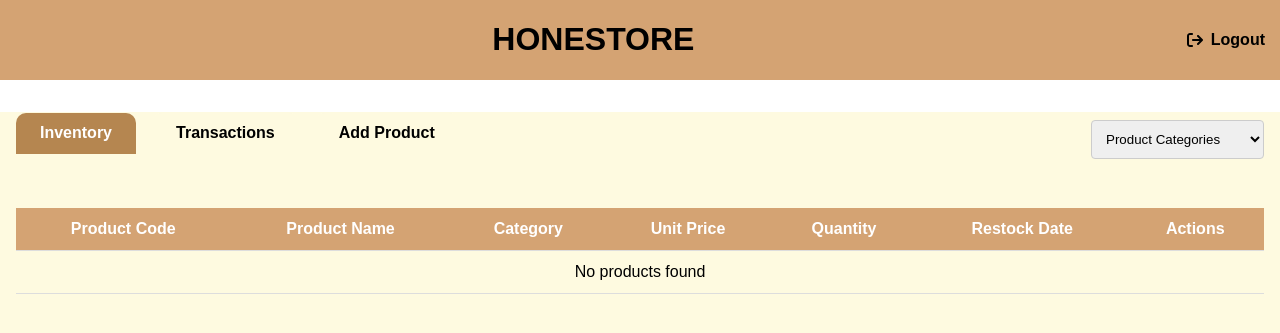
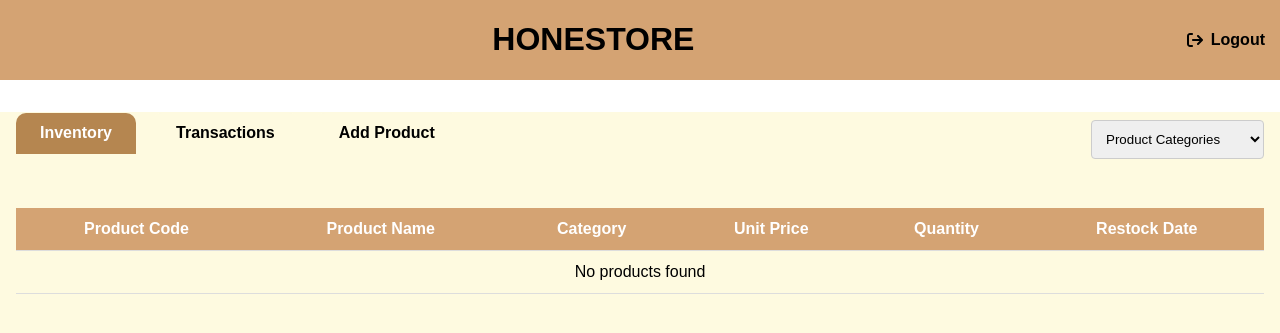
Before and after one commit to not-rae/126-final-project, a PHP site: page /inventoryPage.php in a window 1280 px wide. Shown: the top 333 px of the page. Run offline with PHP 8.4, Linux system fonts and the light colour scheme; data that the repository does not hold is empty.

Commit message:
edited inventoryPage

```diff
--- a/inventoryPage.php
+++ b/inventoryPage.php
@@ -60,11 +60,10 @@ $result = $conn->query($query);
                     <th>Unit Price</th>
                     <th>Quantity</th>
                     <th>Restock Date</th>
-                    <th>Actions</th>
                 </tr>
             </thead>
             <tbody>
-                <?php
+            <?php
                 if ($result->num_rows > 0) {
                     while($row = $result->fetch_assoc()) {
                         echo "<tr>";
@@ -74,13 +73,12 @@ $result = $conn->query($query);
                         echo "<td>" . htmlspecialchars($row['price']) . "</td>";
                         echo "<td>" . htmlspecialchars($row['quantity']) . "</td>";
                         echo "<td>" . htmlspecialchars($row['restockDate']) . "</td>";
-                        echo "<td>" . "</td>";
                         echo "</tr>";
                     }
                 } else {
                     echo "<tr><td colspan='7'>No products found</td></tr>";
                 }
-                ?>
+            ?>
             </tbody>
         </table>
     </div>
```
